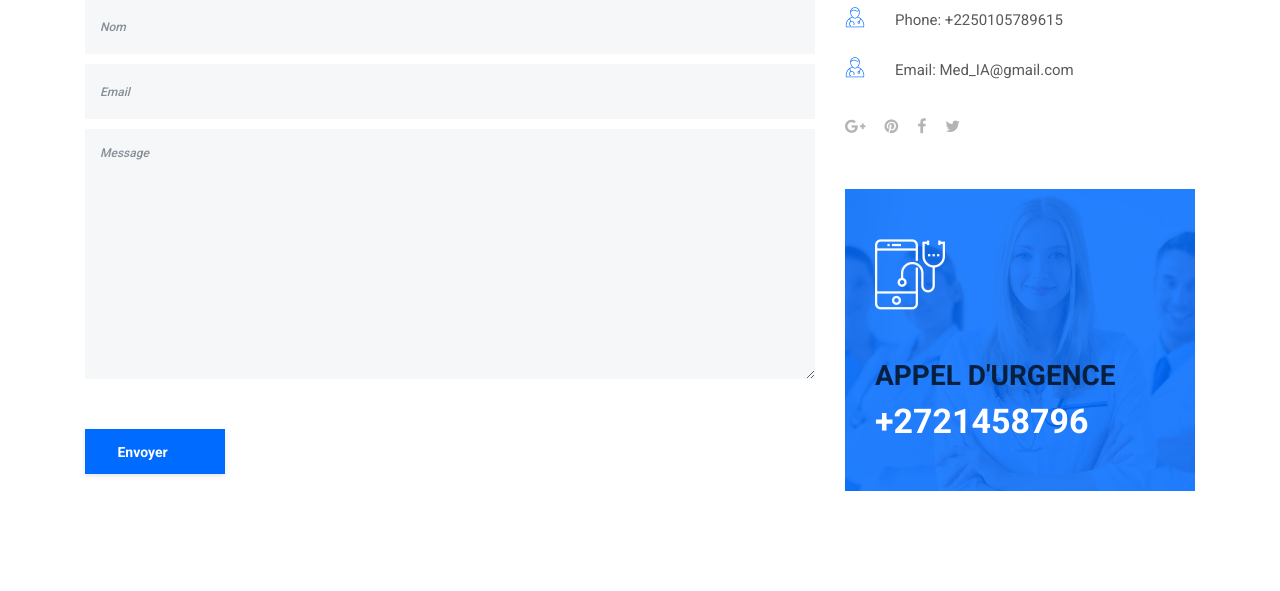
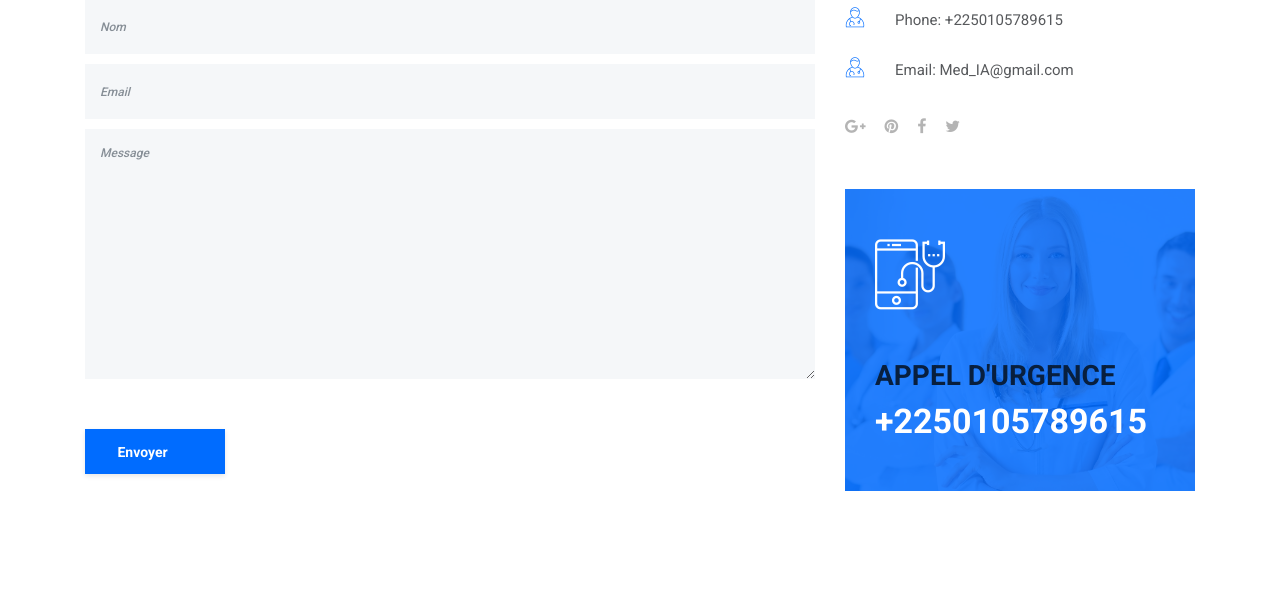
Before and after one commit to princesse03/medicalIA, a Flask app: page /contact in a window 1280 px wide. Shown: the part 575-1166 px from the top of the page. Run offline with Flask 3, Linux system fonts and the light colour scheme; parts of the project's set-up code (start-up, migrations or seed data) failed here and were passed over; some libraries are stand-ins or nearby versions; some web fonts are replaced.

```diff
--- a/templates/contact.html
+++ b/templates/contact.html
@@ -91,7 +91,7 @@
                         <div class="medilife-emergency-card bg-img bg-overlay" style="background-image: url(img/bg-img/about1.jpg);">
                             <i class="icon-smartphone"></i>
                             <h2>APPEL D'URGENCE</h2>
-                            <h3>+2721458796</h3>
+                            <h3>+2250105789615</h3>
                         </div>
                     </div>
                 </div>
```
